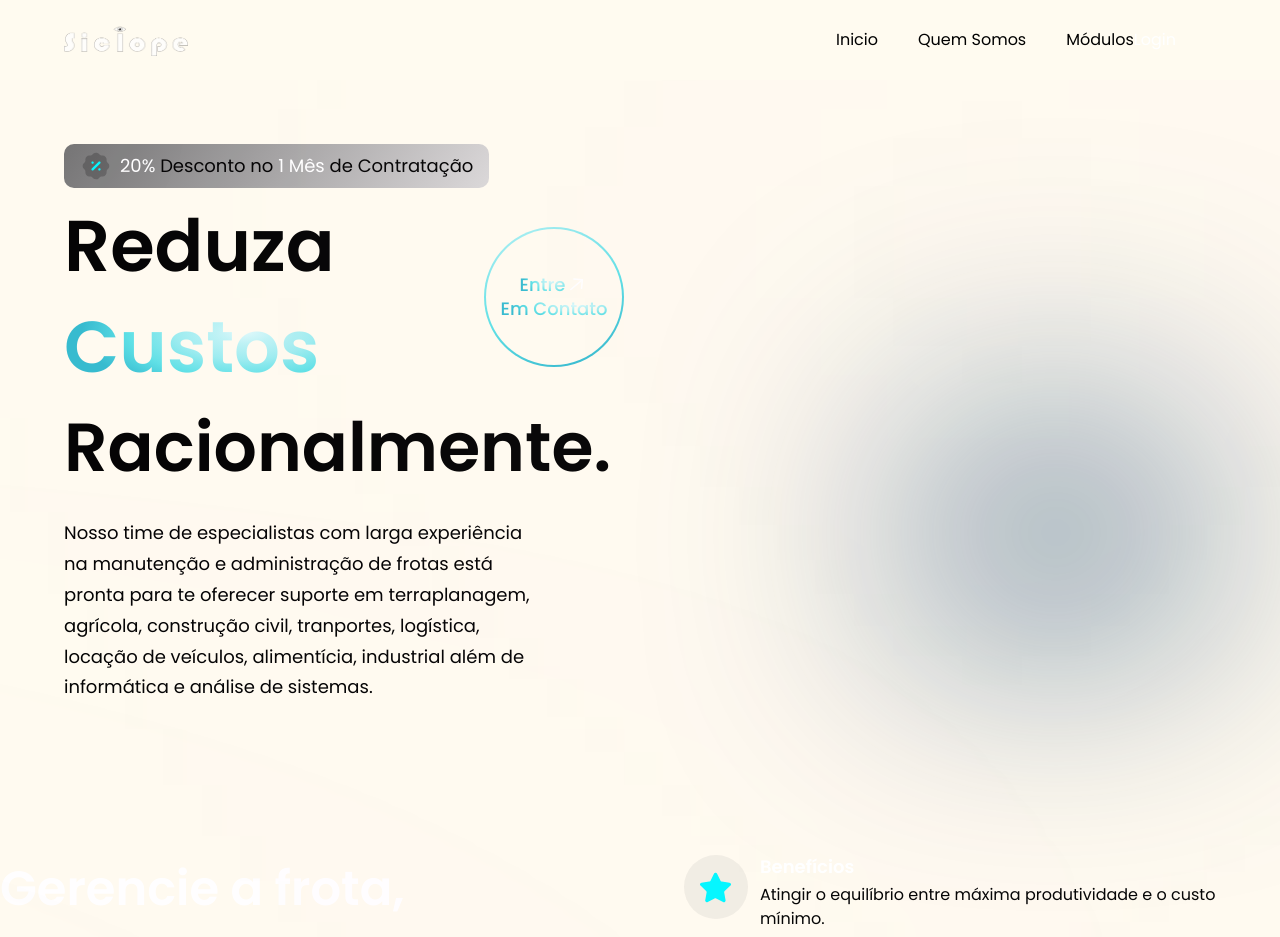
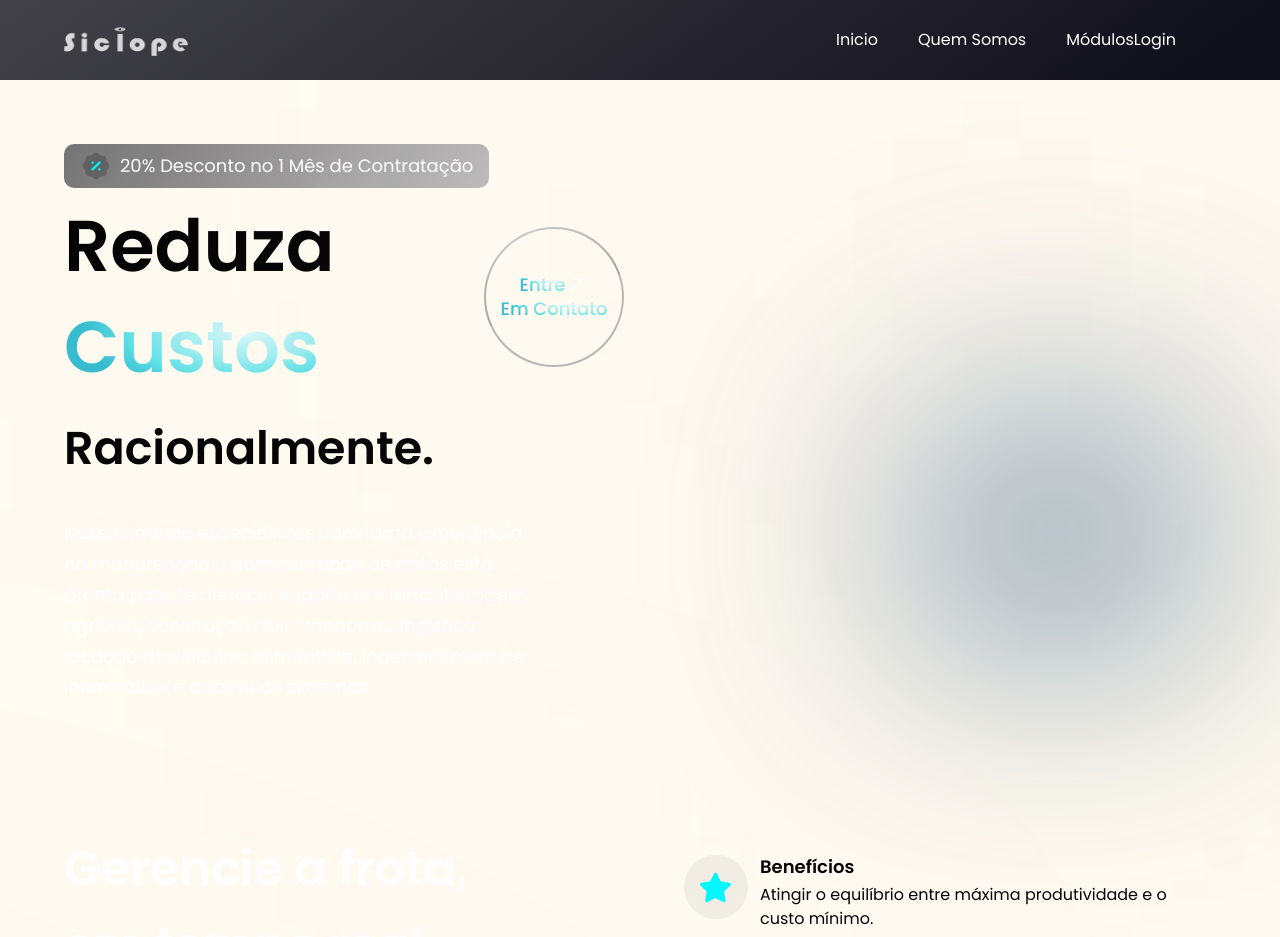
Before and after one commit to flavioepimentel/sciclop_website, a React (Vite) app: page / in a window 1280 px wide. Shown: the top 937 px of the page. Built offline with nearby package versions, Linux system fonts and the light colour scheme.

Commit message:
style: :lipstick: Altera cor central do layout

```diff
--- a/src/index.css
+++ b/src/index.css
@@ -6,9 +6,9 @@
 
 :root {
   --black-gradient: linear-gradient(144.39deg,
-      #ffffff -278.56%,
-      #6d6d6d -78.47%,
-      #11101d 91.61%);
+      #3f3f3fb4 -278.56%,
+      #bbbbbb8a -78.47%,
+      #cccccc80 91.61%);
   --card-shadow: 0px 20px 100px -10px rgba(66, 71, 91, 0.1);
 }
 
@@ -34,10 +34,10 @@
   background: linear-gradient(157.81deg,
       #def9fa -43.27%,
       #bef3f5 -21.24%,
-      #9dedf0 12.19%,
-      #7de7eb 29.82%,
-      #5ce1e6 51.94%,
-      #33bbcf 90.29%);
+      #c7c7c7 12.19%,
+      #b4b4b4 29.82%,
+      #a1a1a1 51.94%,
+      #81818190.29%);
 }
 
 .bg-black-gradient {
@@ -61,7 +61,7 @@
 }
 
 .bg-discount-gradient {
-  background: linear-gradient(125.17deg, #727272 0%, #dad8d8 100%);
+  background: linear-gradient(125.17deg, #727272 0%, #bdbbbb 100%);
 }
 
 .box-shadow {
--- a/src/pages/Home/components/Business.jsx
+++ b/src/pages/Home/components/Business.jsx
@@ -8,7 +8,7 @@ const FeatureCard = ({ icon, title, content, index }) => (
       <img src={icon} alt="star" className="w-[50%] h-[50%] object-contain" />
     </div>
     <div className="flex-1 flex flex-col ml-3">
-      <h4 className="font-poppins font-semibold text-white text-[18px] leading-[23.4px] mb-1">
+      <h4 className="font-poppins font-semibold text-black text-[18px] leading-[23.4px] mb-1">
         {title}
       </h4>
       <p className="font-poppins font-normal text-dimWhite text-[16px] leading-[24px]">
@@ -19,7 +19,7 @@ const FeatureCard = ({ icon, title, content, index }) => (
 );
 
 const Business = () =>  (
-  <section id="features" className={layout.section}>
+  <section id="features" className={`flex-1 flex justify-center items-start flex-col xl:px-0 sm:px-16 px-6 ${layout.section}`}>
     <div className={layout.sectionInfo}>
       <h2 className={styles.heading2}>
         Gerencie a frota, <br className="sm:block hidden" />
--- a/src/pages/Home/components/CardDeal.jsx
+++ b/src/pages/Home/components/CardDeal.jsx
@@ -3,7 +3,7 @@ import styles, { layout } from "../../../style";
 import Button from "./Button";
 
 const CardDeal = () => (
-  <section className={layout.section}>
+  <section className={`flex-1 flex justify-center items-start flex-col xl:px-0 sm:px-16 px-6 ${layout.section}`}>
     <div className={layout.sectionInfo}>
       <h2 className={styles.heading2}>
         Avalie as melhores marcas e fornecedores<br className="sm:block hidden" /> em alguns
--- a/src/pages/Home/components/Hero.jsx
+++ b/src/pages/Home/components/Hero.jsx
@@ -50,7 +50,7 @@ const Hero = () => {
           </div>
         </div>
 
-        <h1 className="font-poppins font-semibold ss:text-[68px] text-[52px] text-black ss:leading-[100.8px] leading-[75px] w-full">
+        <h1 className="font-poppins font-semibold ss:text-[46px] text-[30px] text-black ss:leading-[100.8px] leading-[75px] w-full">
           Racionalmente.
         </h1>
         <p className={`${styles.paragraph} max-w-[470px] mt-5`}>
--- a/src/pages/Home/components/Testimonials.jsx
+++ b/src/pages/Home/components/Testimonials.jsx
@@ -3,7 +3,7 @@ import styles from "../../../style";
 import FeedbackCard from "./FeedbackCard";
 
 const Testimonials = () => (
-  <section id="clients" className={`${styles.paddingY} ${styles.flexCenter} flex-col relative `}>
+  <section id="clients" className={` flex-1 flex justify-center items-start flex-col xl:px-0 sm:px-16 px-6 ${styles.paddingY} ${styles.flexCenter} flex-col relative `}>
     <div className="absolute z-[0] w-[60%] h-[60%] -right-[50%] rounded-full blue__gradient bottom-40" />
 
     <div className="w-full flex justify-between items-center md:flex-row flex-col sm:mb-16 mb-6 relative z-[1]">
--- a/src/pages/Layout/Layout.jsx
+++ b/src/pages/Layout/Layout.jsx
@@ -4,13 +4,13 @@ import { Outlet, Link } from "react-router-dom";
 
 const Layout = () => (
   <div className="bg-primary w-full overflow-hidden">
-    <div className={`${styles.paddingX} ${styles.flexCenter}`}>
-      <div className={`${styles.boxWidth}`}>
+    <div className={`bg-black-gradient ${styles.paddingX} ${styles.flexCenter}`}>
+      <div className={` ${styles.boxWidth}`}>
         <Navbar />
       </div>
     </div>
     <Outlet/>
-    <div className={`bg-primary ${styles.paddingX} ${styles.flexCenter}`}>
+    <div className={`bg-black-gradient ${styles.paddingX} ${styles.flexCenter}`}>
       <div className={`${styles.boxWidth}`}>
         <Footer />
       </div>
--- a/src/pages/Layout/components/Footer.jsx
+++ b/src/pages/Layout/components/Footer.jsx
@@ -8,10 +8,10 @@ const Footer = () => (
       <div className="flex-[1] flex flex-col justify-start mr-10">
         <img
           src={logo}
-          alt="hoobank"
+          alt="Sciclope"
           className="w-[266px] h-[72.14px] object-contain"
         />
-        <p className={`${styles.paragraph} mt-4 max-w-[312px]`}>
+        <p className={`${styles.paragraph} text-white mt-4 max-w-[312px]`}>
           Inteligência na gestão de frotas com segurança e precisão.
         </p>
       </div>
@@ -26,7 +26,7 @@ const Footer = () => (
               {footerlink.links.map((link, index) => (
                 <li
                   key={link.name}
-                  className={`font-poppins font-normal text-[16px] leading-[24px] text-dimWhite hover:text-secondary cursor-pointer ${
+                  className={`font-poppins font-normal text-[16px] leading-[24px] text-white hover:text-secondary cursor-pointer ${
                     index !== footerlink.links.length - 1 ? "mb-4" : "mb-0"
                   }`}
                 >
--- a/src/pages/Layout/components/Navbar.jsx
+++ b/src/pages/Layout/components/Navbar.jsx
@@ -8,7 +8,7 @@ const Navbar = () => {
   const [toggle, setToggle] = useState(false);
 
   return (
-    <nav className="w-full flex py-6 justify-between items-center navbar">
+    <nav className="w-full flex py-6 justify-between items-center navbar bg-black-gradiente">
       <img src={logo} alt="hoobank" className="w-[124px] h-[32px]" />
 
       <ul className="list-none sm:flex hidden justify-end items-center flex-1">
@@ -17,7 +17,7 @@ const Navbar = () => {
           <li
             key={nav.id}
             className={`font-poppins font-normal cursor-pointer text-[16px] ${
-              active === nav.title ? "text-white" : "text-dimWhite"
+              active === nav.title ? "text-white" : "text-white"
             } ${index === navLinks.length - 1 ? "mr-0" : "mr-10"}`}
             onClick={() => setActive(nav.title)}
           >
--- a/src/style.js
+++ b/src/style.js
@@ -2,7 +2,7 @@ const styles = {
   boxWidth: "xl:max-w-[1280px] w-full",
 
   heading2: "font-poppins font-semibold xs:text-[48px] text-[40px] text-white xs:leading-[76.8px] leading-[66.8px] w-full",
-  paragraph: "font-poppins font-normal text-dimWhite text-[18px] leading-[30.8px]",
+  paragraph: "font-poppins font-normal text-white text-[18px] leading-[30.8px]",
 
   flexCenter: "flex justify-center items-center",
   flexStart: "flex justify-center items-start",
```
